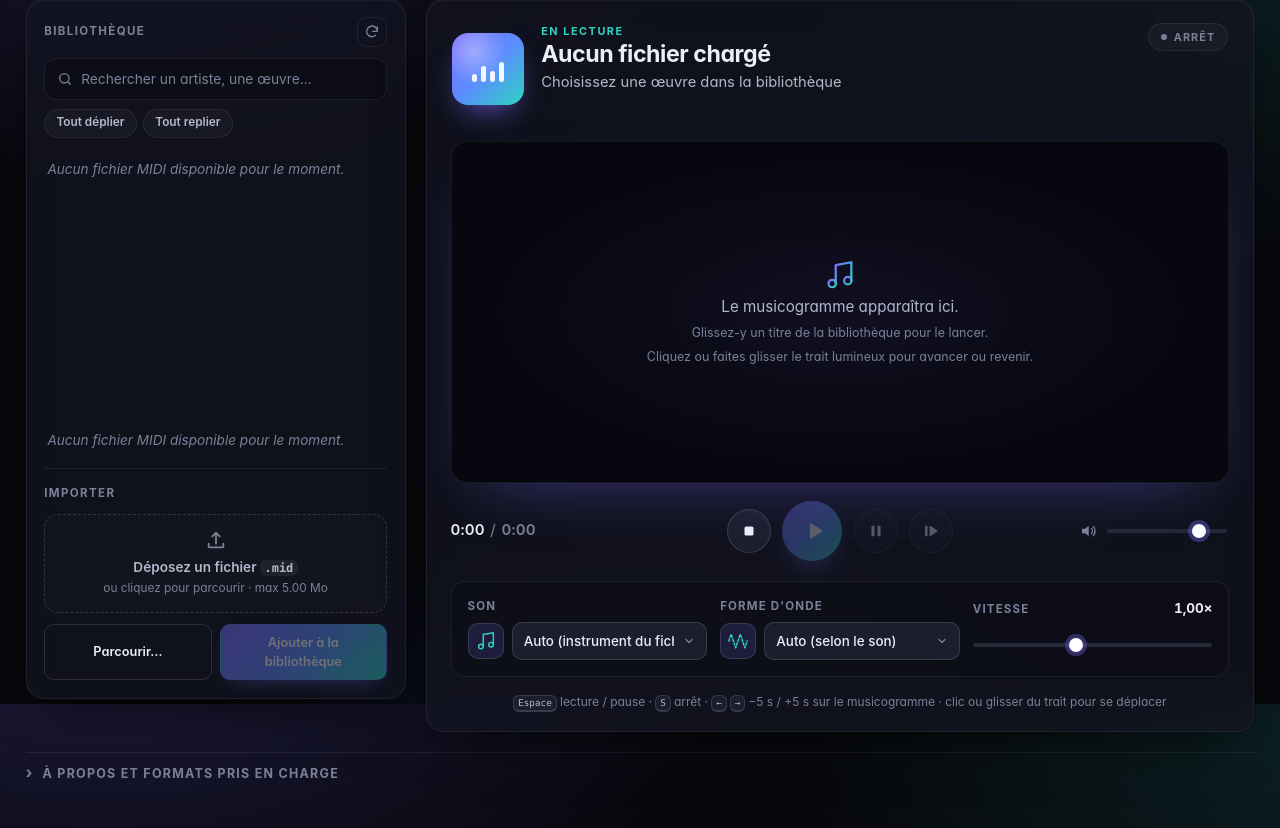
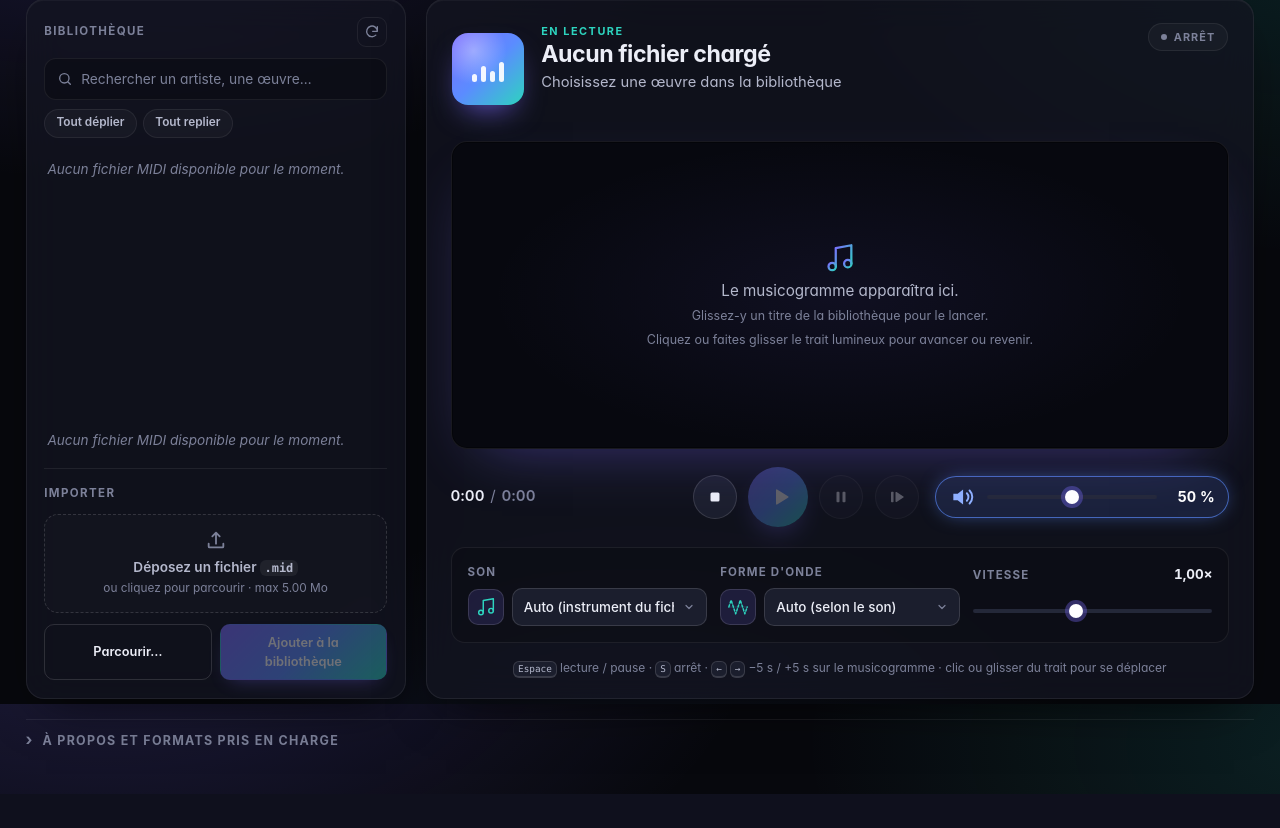
Before and after one commit to yann-leschevin/Musique_Midi, a Flask app: page / in a window 1280 px wide. Shown: the part 96-924 px from the top of the page. After the commit the page ends 890 px from the top, so only its background shows below. Run offline with Flask 3, Linux system fonts and the light colour scheme; data that the repository does not hold is empty.

Commit message:
Volume mis en valeur (50 % par défaut, valeur retenue) et lecteur pleine hauteur
Reprise des améliorations de la version en ligne.

Co-Authored-By: Claude Opus 5.5 <noreply@anthropic.com>

```diff
--- a/static/css/style.css
+++ b/static/css/style.css
@@ -580,8 +580,32 @@ kbd {
 .tbtn-main svg { margin-left: 3px; }
 #btnStop:hover:not(:disabled) { color: var(--danger); }
 
-.volume { display: flex; align-items: center; justify-content: flex-end; gap: .55rem; color: var(--muted); }
-.volume input { width: 120px; }
+/* Volume mis en valeur (souvent trop fort au lancement), aux couleurs du logo */
+.volume {
+  display: flex; align-items: center; justify-content: flex-end; gap: .6rem;
+  justify-self: end;
+  padding: .45rem .85rem;
+  border: 1px solid rgba(91, 140, 255, .65);
+  border-radius: 999px;
+  background: rgba(91, 140, 255, .14);
+  color: #8fb0ff;
+  box-shadow: 0 0 20px -6px rgba(91, 140, 255, .7);
+}
+/* Piste bien visible : partie remplie en dégradé du logo, reste en gris clair.
+   --vol est mis à jour par app.js (pourcentage du volume). */
+.volume input {
+  --vol: 50%;
+  width: 170px;
+  height: 8px;
+  border-radius: 8px;
+  background: linear-gradient(90deg, #7c6cff 0%, #5b8cff 60%, #2dd4bf 100%) 0 0 / var(--vol) 100% no-repeat,
+              rgba(255, 255, 255, .28);
+}
+.volume input::-moz-range-track { background: transparent; height: 8px; }
+.volume input::-moz-range-progress { background: transparent; }
+.volume input::-webkit-slider-thumb { width: 20px; height: 20px; box-shadow: 0 0 0 4px rgba(91, 140, 255, .5); }
+.volume input::-moz-range-thumb { width: 20px; height: 20px; box-shadow: 0 0 0 4px rgba(91, 140, 255, .5); }
+.volume-value { min-width: 3.2em; text-align: right; font-weight: 700; color: #fff; font-variant-numeric: tabular-nums; }
 
 /* curseurs (volume, vitesse) */
 input[type="range"] {
@@ -768,6 +792,21 @@ input[type="range"]::-moz-range-progress { background: var(--grad); height: 4px;
 .cols h3.ko { color: var(--danger); }
 .cols ul { margin: 0; padding-left: 1.1rem; display: grid; gap: .3rem; color: var(--text-2); }
 
+/* Grand écran : le lecteur a la même hauteur que la bibliothèque ;
+   le musicogramme prend toute la place restante. */
+@media (min-width: 1001px) {
+  .stage {
+    height: calc(100vh - 100px);
+    min-height: 420px;
+    display: flex;
+    flex-direction: column;
+    overflow-y: auto;
+  }
+  .stage > * { flex-shrink: 0; }
+  .stage > .roll-wrap { flex: 1 1 auto; min-height: 200px; }
+  .stage #roll { position: absolute; inset: 0; width: 100%; height: 100%; }
+}
+
 /* ------------------------------- responsive ------------------------------ */
 @media (max-width: 1000px) {
   .layout { grid-template-columns: minmax(0, 1fr); padding: 1rem; }
--- a/static/js/app.js
+++ b/static/js/app.js
@@ -1254,8 +1254,26 @@
       }
     });
 
+    /* Volume : 50 % par défaut, puis la dernière valeur choisie est retenue */
+    function applyVolume(save) {
+      var v = Number(els.volume.value);
+      state.player.setVolume(v / 100);
+      var out = document.getElementById("volumeValue");
+      if (out) out.textContent = v + " %";
+      els.volume.style.setProperty("--vol", v + "%");
+      if (save) {
+        try { localStorage.setItem("maestro_volume", String(v)); } catch (e) { /* sans importance */ }
+      }
+    }
+    try {
+      var savedVolume = localStorage.getItem("maestro_volume");
+      if (savedVolume !== null && /^\d{1,3}$/.test(savedVolume) && Number(savedVolume) <= 100) {
+        els.volume.value = savedVolume;
+      }
+    } catch (e) { /* stockage local indisponible */ }
+    applyVolume(false);
     els.volume.addEventListener("input", function () {
-      state.player.setVolume(Number(els.volume.value) / 100);
+      applyVolume(true);
     });
     els.waveform.addEventListener("change", function () {
       state.player.setWaveform(els.waveform.value);
--- a/templates/index.html
+++ b/templates/index.html
@@ -131,9 +131,10 @@
           <svg viewBox="0 0 24 24" width="18" height="18"><rect x="4" y="5" width="3.4" height="14" rx="1" fill="currentColor"/><path d="M10 6.2v11.6a.9.9 0 0 0 1.37.77l9.1-5.8a.9.9 0 0 0 0-1.54l-9.1-5.8A.9.9 0 0 0 10 6.2Z" fill="currentColor"/></svg>
         </button>
       </div>
-      <label class="volume" title="Volume">
-        <svg viewBox="0 0 24 24" width="18" height="18" aria-hidden="true"><path d="M4 9v6h4l5 4V5L8 9H4Z" fill="currentColor"/><path d="M16.5 8.5a5 5 0 0 1 0 7M19 6a8.5 8.5 0 0 1 0 12" fill="none" stroke="currentColor" stroke-width="1.8" stroke-linecap="round"/></svg>
-        <input type="range" id="volume" min="0" max="100" value="80" aria-label="Volume">
+      <label class="volume" title="Volume — baissez-le avant de lancer la musique">
+        <svg viewBox="0 0 24 24" width="26" height="26" aria-hidden="true"><path d="M4 9v6h4l5 4V5L8 9H4Z" fill="currentColor"/><path d="M16.5 8.5a5 5 0 0 1 0 7M19 6a8.5 8.5 0 0 1 0 12" fill="none" stroke="currentColor" stroke-width="1.8" stroke-linecap="round"/></svg>
+        <input type="range" id="volume" min="0" max="100" value="50" aria-label="Volume">
+        <output class="volume-value" id="volumeValue" for="volume">50 %</output>
       </label>
     </div>
 
```
